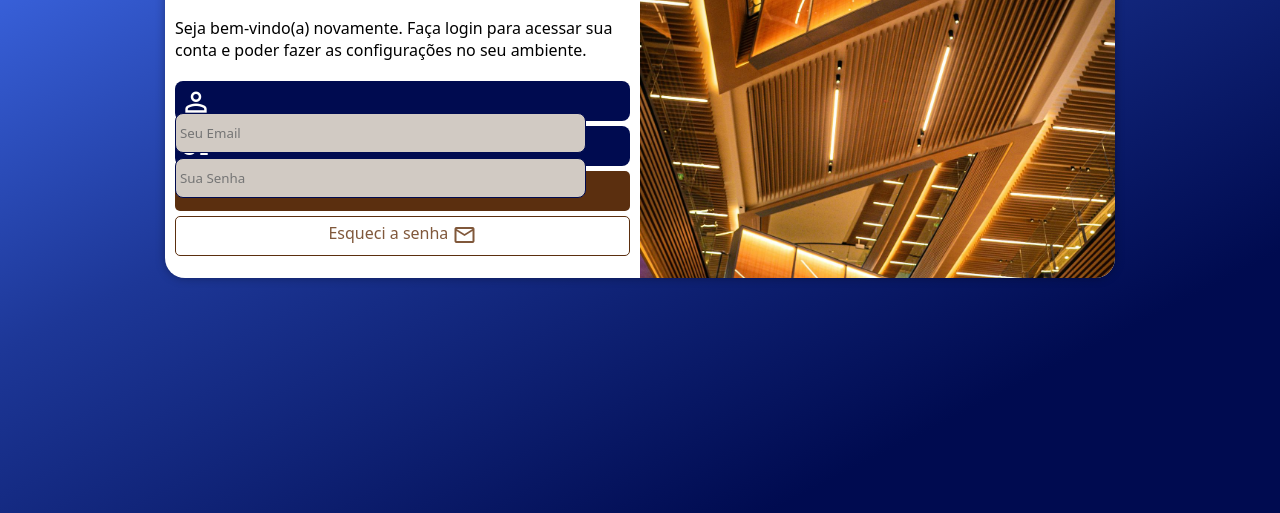
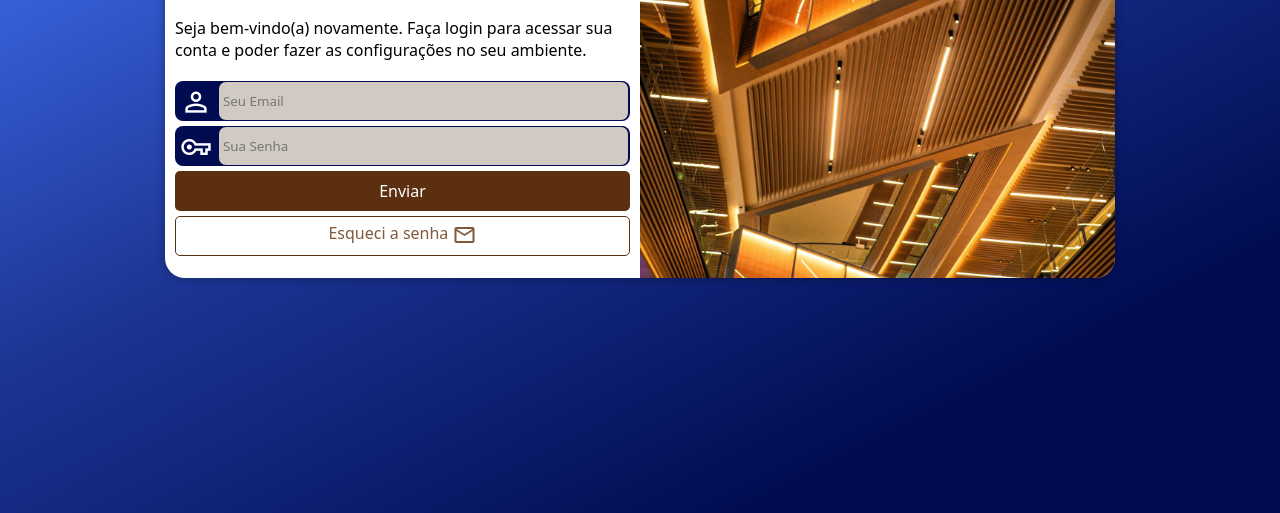
Before and after one commit to LucasPereira-lc/projeto-login, a plain HTML site: page index.html in a window 1280 px wide. Shown: the part 287-800 px from the top of the page. Drawn offline with nearby package versions, Linux system fonts and the light colour scheme.

Commit message:
Update style.css

```diff
--- a/estilos/style.css
+++ b/estilos/style.css
@@ -86,7 +86,7 @@ div.campo > input {
     border-radius: 8px;
     border: 1px solid rgba(0,11,80,1);
     background-color: #d1cac3;
-    transform: translateY(-10px);
+    transform: translate(43px, -42px);
     padding: 4px;
 }
 
```
